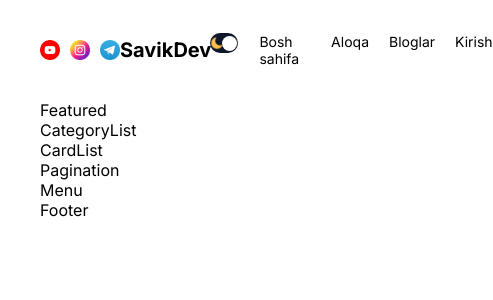
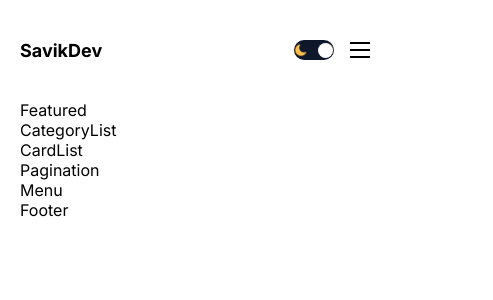
Before and after one commit to savikdeveloper/food_recipe_blog, a Next.js app: page / in a window 390 px wide. Shown: the top 300 px of the page, 493 px wide, since content can reach past the window. Built offline with nearby package versions, Linux system fonts and the light colour scheme.

Commit message:
Fixed responsive design for navbar

```diff
--- a/src/app/globals.css
+++ b/src/app/globals.css
@@ -22,6 +22,12 @@
   --textColor: #ddd;
   --softBg: #1f273a;
   --softTextColor: #a6a6a6;
+}
+.light {
+  --bg: white;
+  --textColor: black;
+  --softBg: #f0f0f0;
+  --softTextColor: #626262;
 }
 .container{
   min-height: 100vh;
@@ -56,10 +62,14 @@
 @media screen and (max-width: 768px) {
   .wrapper{
     max-width: 640px;
+    padding-left: 30px;
+    padding-right: 30px;
   }
 }
 @media screen and (max-width: 640px) {
   .wrapper{
+    padding-left: 20px;
+    padding-right: 20px;
     max-width: 475px;
   }
 }
--- a/src/components/authLinks/AuthLinks.jsx
+++ b/src/components/authLinks/AuthLinks.jsx
@@ -1,19 +1,45 @@
-import React from 'react';
+"use client";
+import React, { useState } from 'react';
 import styles from "./authLinks.module.css";
 import Link from 'next/link';
 
 const AuthLinks = () => {
+  const [open, setOpen] = useState(false);
+
   const status = "notauthenticated";
   return (
     <>
       {status === "notauthenticated" ? (
-        <Link href="/login">Kirish</Link>
+        <Link href="/login" className={styles.link}>Kirish</Link>
       ) : (
         <>
           <Link href="/write">Write</Link>
           <span className={styles.link}>Chiqish</span>
         </>
       )}
+      <div className={styles.burger} onClick={() => setOpen(!open)}>
+        <div className={styles.line}></div>
+        <div className={styles.line}></div>
+        <div className={styles.line}></div>
+      </div>
+      {
+        open && (
+          <div className={styles.responsiveMenu}>
+            <Link href="/">Uy</Link>
+            <Link href="/">Aloqa</Link>
+            <Link href="/">Bloglar</Link>
+            {status === "notauthenticated" ? (
+              <Link href="/login">Kirish</Link>
+              ) : (
+                <>
+                  <Link href="/write" className={styles.link}>Write</Link>
+                  <span className={styles.link}>Chiqish</span>
+                </>
+              )
+            }
+          </div>
+        )
+      }
     </>
   );
 }
--- a/src/components/authLinks/authLinks.module.css
+++ b/src/components/authLinks/authLinks.module.css
@@ -1,3 +1,39 @@
 .link {
   cursor: pointer;
 }
+.burger {
+  width: 20px;
+  height: 16px;
+  flex-direction: column;
+  justify-content: space-between;
+  cursor: pointer;
+  display: none;
+}
+.line {
+  width: 100%;
+  height: 2px;
+  background-color: var(--textColor);
+}
+.responsiveMenu {
+  position: absolute;
+  top: 100px;
+  left: 0;
+  background-color: var(--bg);
+  width: 100%;
+  height: calc(100vh - 100px);
+  display: flex;
+  flex-direction: column;
+  align-items: center;
+  justify-content: center;
+  gap: 30px;
+  font-size: 36px;
+}
+
+@media screen and (max-width: 640px) {
+  .burger {
+    display: flex;
+  }
+  .link {
+    display: none;
+  }
+}
--- a/src/components/navbar/Navbar.jsx
+++ b/src/components/navbar/Navbar.jsx
@@ -20,9 +20,9 @@
       <div className={styles.logo}>SavikDev</div>
       <div className={styles.links}>
         <ThemeToggle />
-        <Link href="/">Bosh sahifa</Link>
-        <Link href="/">Aloqa</Link>
-        <Link href="/">Bloglar</Link>
+        <Link href="/" className={styles.link}>Uy</Link>
+        <Link href="/" className={styles.link}>Aloqa</Link>
+        <Link href="/" className={styles.link}>Bloglar</Link>
         <AuthLinks />
       </div>
     </div>
--- a/src/components/navbar/navbar.module.css
+++ b/src/components/navbar/navbar.module.css
@@ -17,7 +17,39 @@
 }
 .links {
   display: flex;
+  align-items: center;
   flex: 1;
   gap: 20px;
-  font-size: 14px;
+  font-size: 16px;
 }
+
+@media screen and (max-width: 1280px) {
+  .logo {
+    font-size: 18px;
+  }
+  .links {
+    font-size: 14px;
+    gap: 15px;
+  }
+}
+@media screen and (max-width: 1024px) {
+  .social {
+    display: none;
+  }
+  .logo {
+    text-align: left;
+  }
+}
+@media screen and (max-width: 768px) {
+  .logo {
+    font-size: 18px;
+  }
+}
+@media screen and (max-width: 640px) {
+  .links {
+    justify-content: flex-end;
+  }
+  .link {
+    display: none;
+  }
+}
--- a/src/components/themeToggle/ThemeToggle.jsx
+++ b/src/components/themeToggle/ThemeToggle.jsx
@@ -9,7 +9,6 @@
 
 const ThemeToggle = () => {
   const {toggle, theme} = useContext(ThemeContext);
-  console.log(theme)
 
   return (
     <div className={styles.container} onClick={toggle}
```
